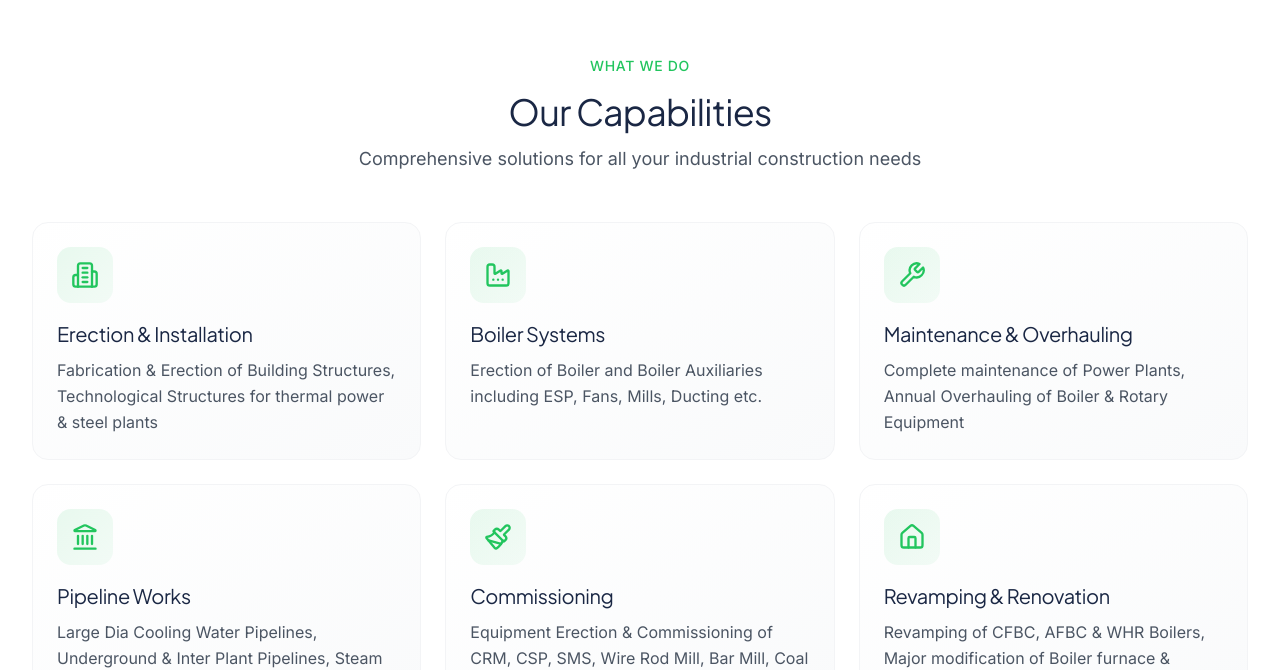
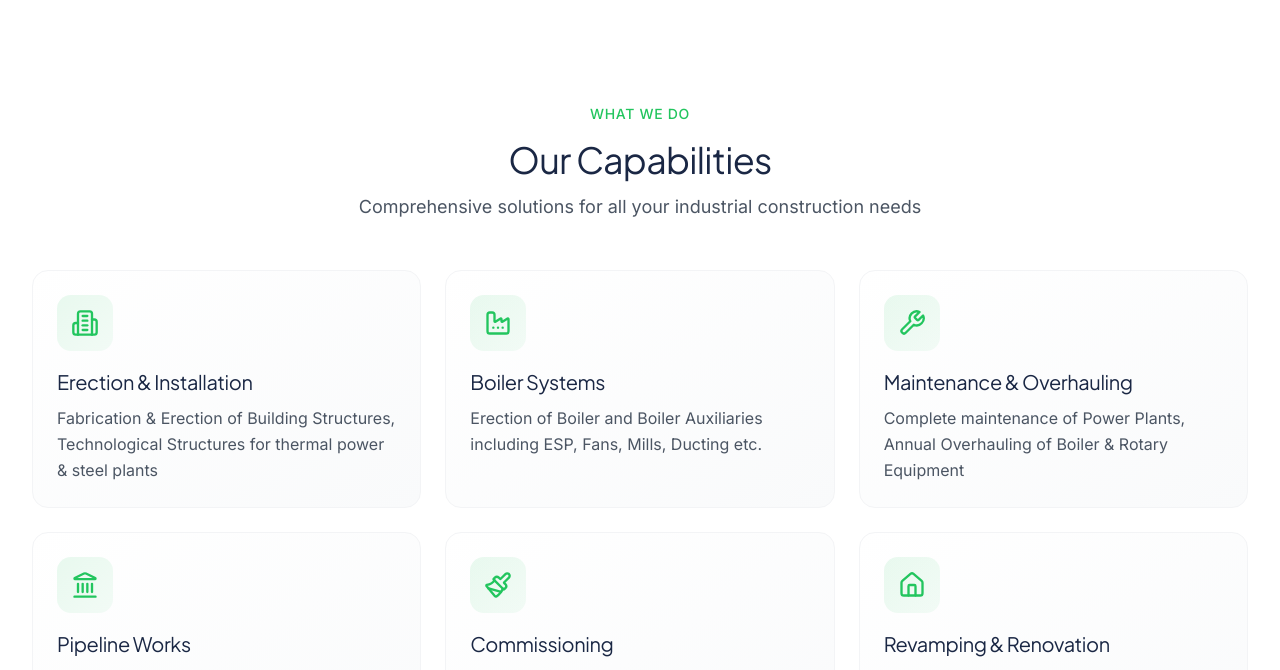
Before and after one commit to Sachet-17/Bisi_Eng_Web, a React (Create React App) app in the folder frontend/: page /about in a window 1280 px wide. Shown: the part 1871-2541 px from the top of the page. Built offline with nearby package versions, Linux system fonts and the light colour scheme.

Commit message:
auto-commit for 282d3088-91db-44b6-b467-126c02a9256f

```diff
--- a/frontend/src/pages/AboutPage.jsx
+++ b/frontend/src/pages/AboutPage.jsx
@@ -179,7 +179,7 @@ const AboutPage = () => {
       </section>
 
       {/* Capabilities - Enhanced Grid */}
-      <section id="capabilities" className="py-12 lg:py-16 bg-white overflow-hidden">
+      <section id="capabilities" className="py-20 lg:py-28 bg-white overflow-hidden">
         <div className="max-w-7xl mx-auto px-6 lg:px-8">
           <FadeInUp className="text-center mb-10 lg:mb-12">
             <span className="inline-block text-sm text-[#22C55E] uppercase tracking-wider font-medium mb-3">
```
